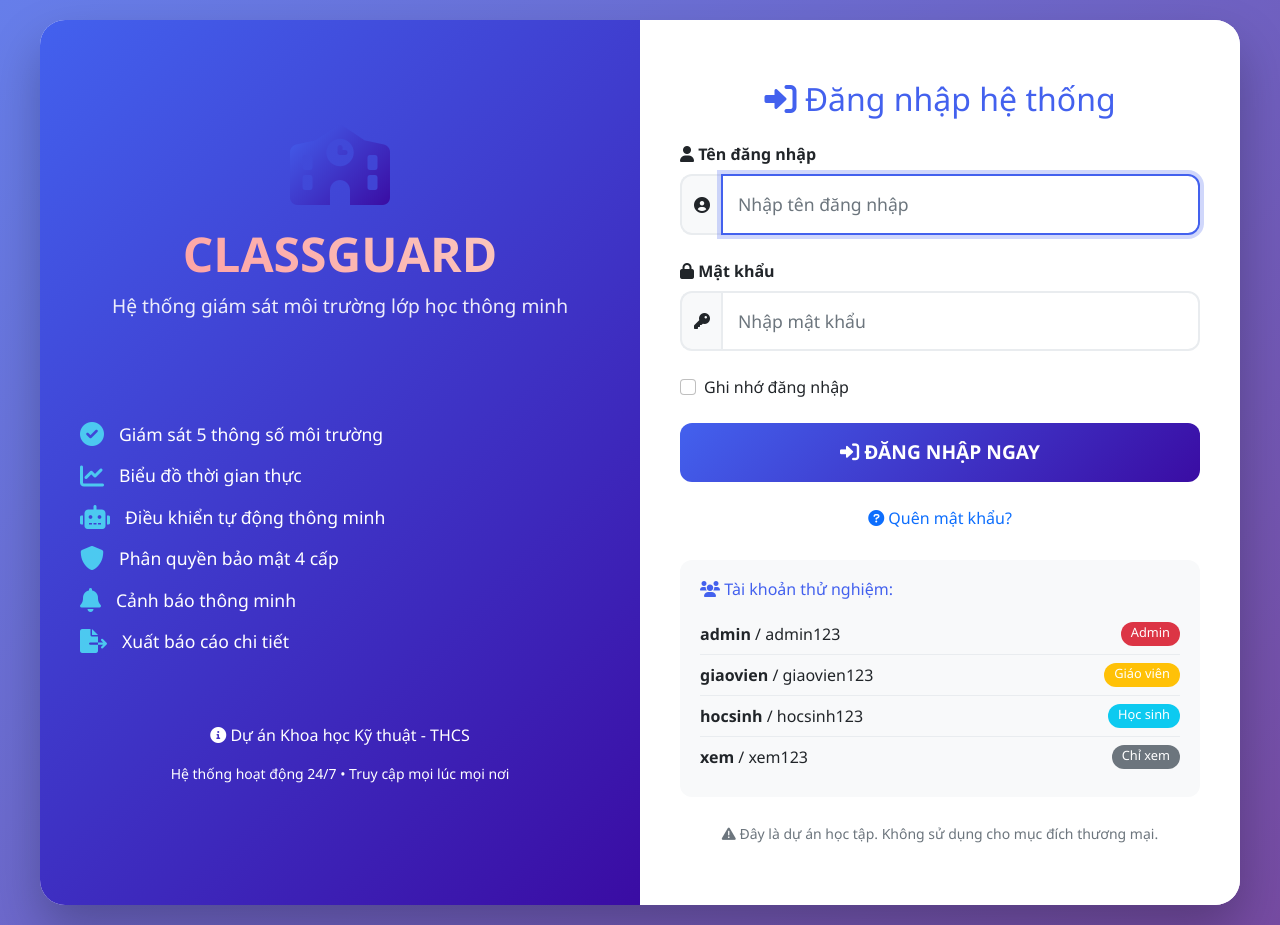
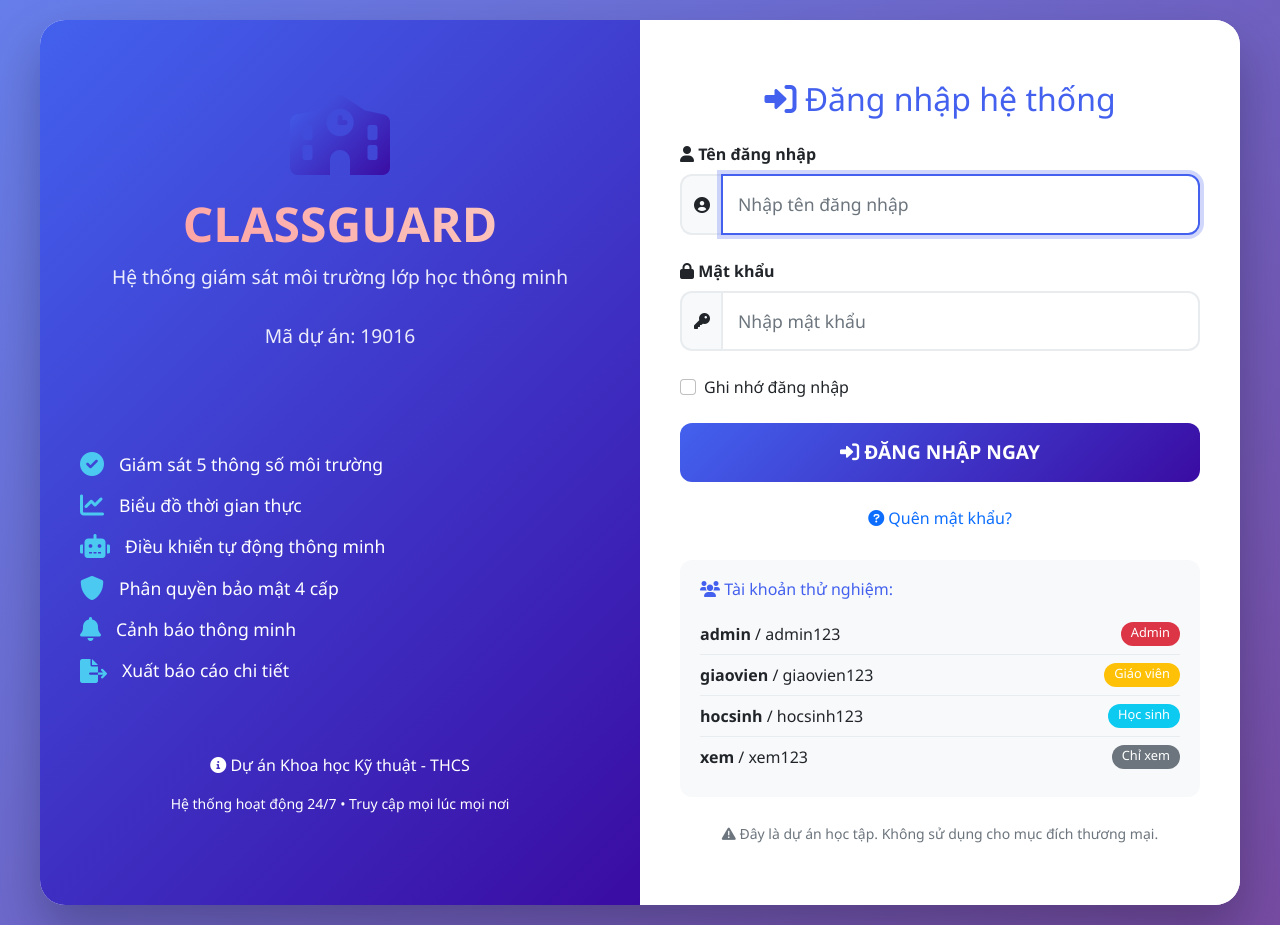
Before and after one commit to nguyenminhquan-80/classguard-web, a Flask app: page /login in a window 1280 px wide. Run offline with Flask 3, Linux system fonts and the light colour scheme.

Commit message:
Update login.html

```diff
--- a/templates/login.html
+++ b/templates/login.html
@@ -181,6 +181,7 @@
                 <i class="fas fa-school logo-icon"></i>
                 <h1 class="logo-text">CLASSGUARD</h1>
                 <p class="tagline">Hệ thống giám sát môi trường lớp học thông minh</p>
+                <p class="tagline">Mã dự án: 19016</p>
             </div>
 
             <div class="features">
```
